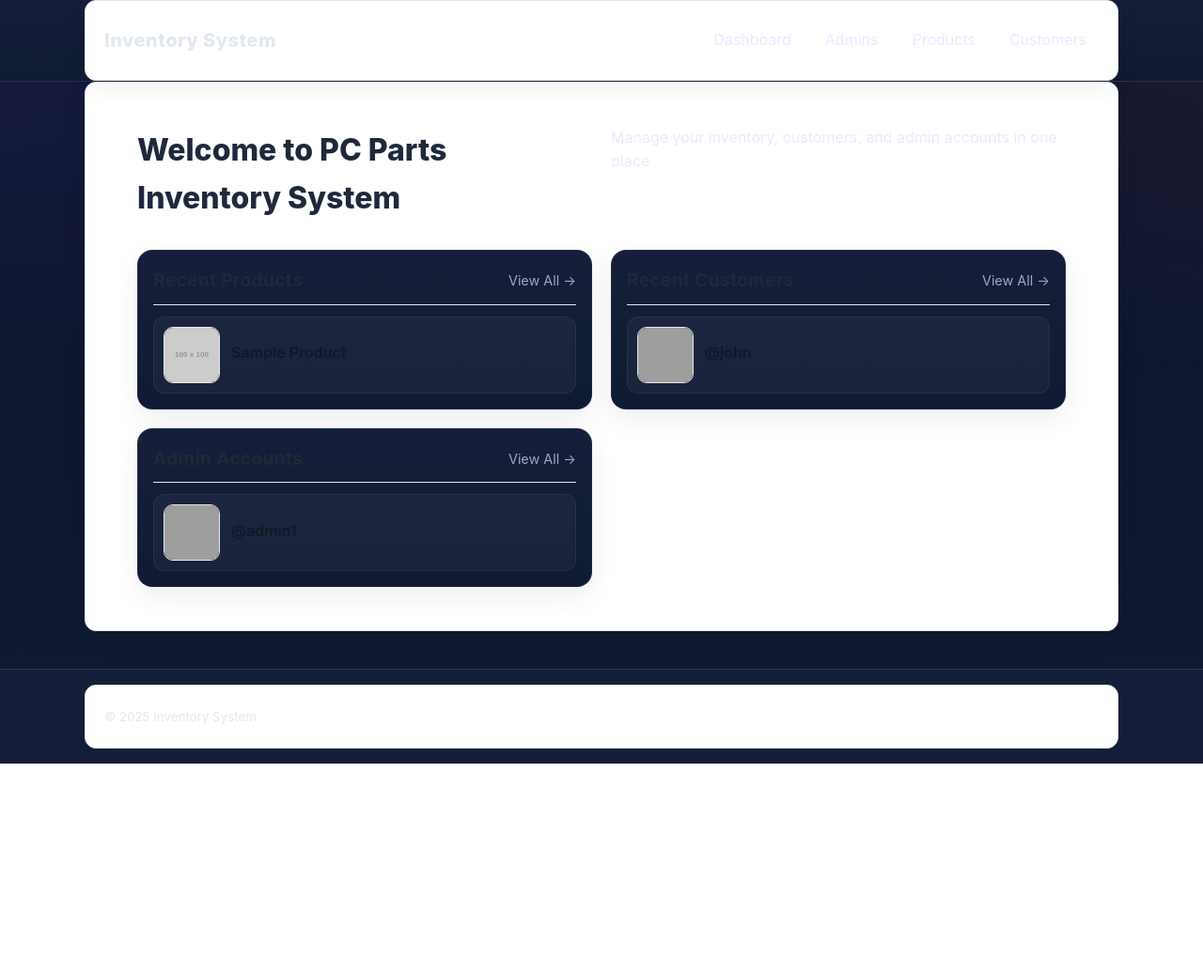
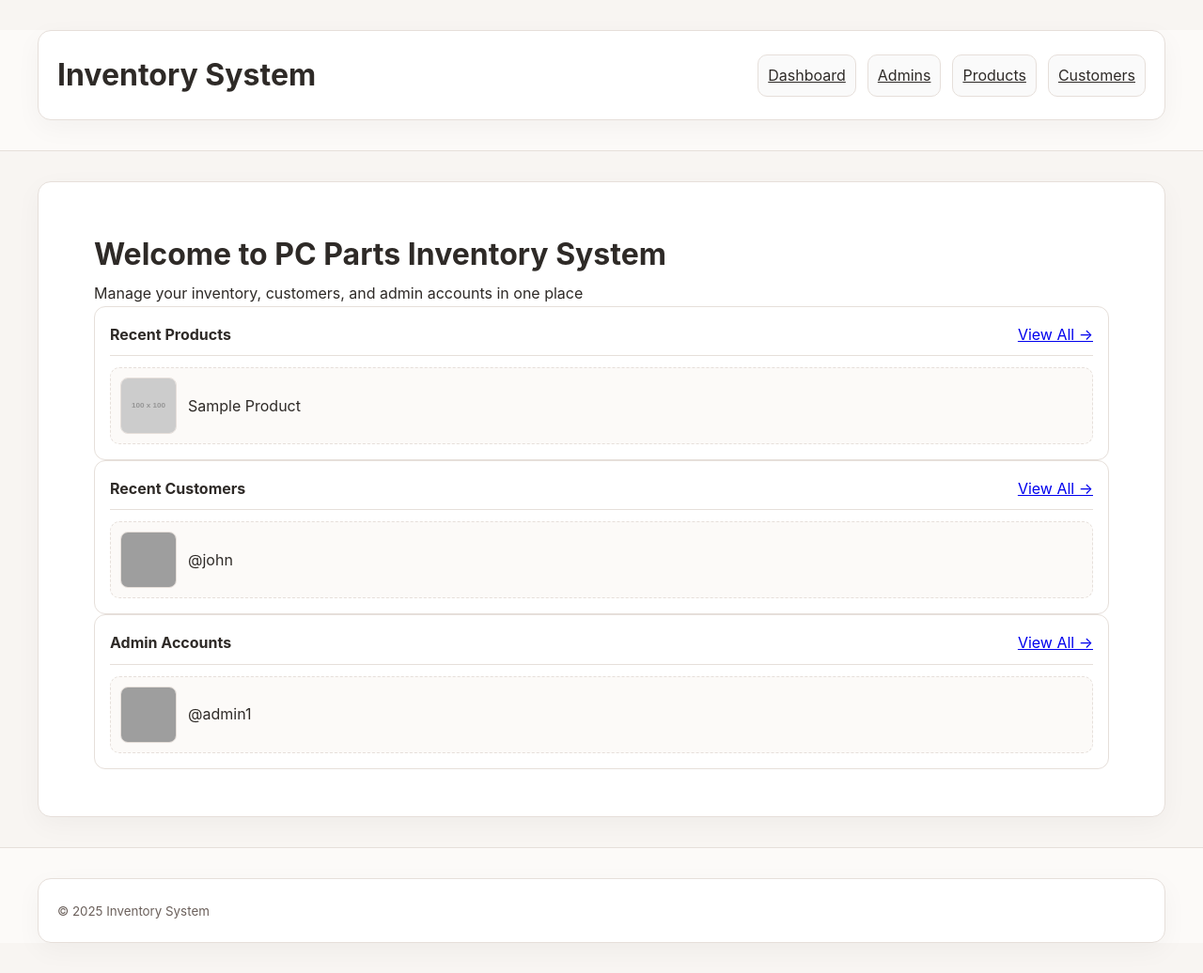
Before and after one commit to FosterMaggies/integ, a PHP site: page / in a window 1280 px wide. Shown: the whole page at 94% size. Before the commit the page ends 813 px from the top, so only its background shows below. Run offline with PHP 8.4, Linux system fonts and the light colour scheme; data comes from the database, SQL or seed files in the repository; grey boxes labelled with a size stand in for pictures from a placeholder-image service; some libraries are stand-ins or nearby versions; grey boxes are pictures that could not be loaded.

Commit message:
Refactor image paths and update CSS styles
Co-authored-by: blacklfoster <blacklfoster@gmail.com>

```diff
--- a/admin.php
+++ b/admin.php
@@ -79,7 +79,7 @@ $items = $db->getAll($table);
         <td><?php echo htmlspecialchars($row['password'] ?? ''); ?></td>
         <td>
           <?php if (!empty($row['image'])): ?>
-            <img src="admin_images/<?php echo htmlspecialchars($row['image']); ?>" alt="Admin Image" style="width:48px;height:48px;object-fit:cover;border-radius:8px">
+            <img src="admin/<?php echo htmlspecialchars($row['image']); ?>" alt="Admin Image" style="width:48px;height:48px;object-fit:cover;border-radius:8px">
           <?php else: ?>
             <span class="badge">No image</span>
           <?php endif; ?>
--- a/customer.php
+++ b/customer.php
@@ -75,7 +75,7 @@ $items = $db->getAll($table);
         <td><?php echo htmlspecialchars($row['password'] ?? ''); ?></td>
         <td>
           <?php if (!empty($row['image'])): ?>
-            <img src="customer_images/<?php echo htmlspecialchars($row['image']); ?>" alt="Customer Image" style="width:48px;height:48px;object-fit:cover;border-radius:8px">
+            <img src="customer/<?php echo htmlspecialchars($row['image']); ?>" alt="Customer Image" style="width:48px;height:48px;object-fit:cover;border-radius:8px">
           <?php else: ?>
             <span class="badge">No image</span>
           <?php endif; ?>
--- a/db_model.php
+++ b/db_model.php
@@ -51,7 +51,7 @@ class DBModel {
                 $file_ext = pathinfo($files[$file_field]['name'], PATHINFO_EXTENSION);
                 $base = $this->getImageBase($table);
                 $new_filename = "{$base}_{$insert_id}.{$file_ext}";
-                $target_dir = "{$base}_images/";
+                $target_dir = "{$base}/";
 
                 // Create directory if it doesn't exist
                 if (!file_exists($target_dir)) {
@@ -123,7 +123,7 @@ class DBModel {
                 $existing = $this->getById($table, $id);
                 $old_file = $existing && isset($existing['image']) ? $existing['image'] : null;
                 $base = $this->getImageBase($table);
-                $target_dir = "{$base}_images/";
+                $target_dir = "{$base}/";
                 if ($old_file && file_exists($target_dir . $old_file)) {
                     unlink($target_dir . $old_file);
                 }
@@ -157,7 +157,7 @@ class DBModel {
 
         if ($record && isset($record['image'])) {
             $base = $this->getImageBase($table);
-            $image_path = "{$base}_images/" . $record['image'];
+            $image_path = "{$base}/" . $record['image'];
             if ($record['image'] && file_exists($image_path)) {
                 unlink($image_path);
             }
--- a/index.php
+++ b/index.php
@@ -6,9 +6,9 @@ $customers = $conn->query("SELECT id, username, image FROM customers ORDER BY id
 $admins = $conn->query("SELECT id, username, image FROM admins ORDER BY id DESC LIMIT 3")->fetch_all(MYSQLI_ASSOC);
 
 $base_url = '';
-$product_img_dir = 'product_images/';
-$customer_img_dir = 'customer_images/';
-$admin_img_dir = 'admin_images/';
+$product_img_dir = 'product/';
+$customer_img_dir = 'customer/';
+$admin_img_dir = 'admin/';
 ?>
 
 <div class="dashboard-container">
--- a/product.php
+++ b/product.php
@@ -113,7 +113,7 @@ $items = $db->getAll($table);
         <td><?php echo (int)$row['id']; ?></td>
         <td>
           <?php if (!empty($row['image'])): ?>
-            <img src="product_images/<?php echo htmlspecialchars($row['image']); ?>" alt="" style="width:48px;height:48px;object-fit:cover;border-radius:8px">
+            <img src="product/<?php echo htmlspecialchars($row['image']); ?>" alt="" style="width:48px;height:48px;object-fit:cover;border-radius:8px">
           <?php else: ?>
             <span class="badge">No image</span>
           <?php endif; ?>
--- a/style.css
+++ b/style.css
@@ -1,3 +1,40 @@
-/* Root-level stylesheet (moved from assets) */
-@import url('assets/style.css');
-@import url('assets/styles.css');
+/* Root-level stylesheet (nude palette) */
+:root{
+  --bg:#f8f5f2; --surface:#ffffff; --surface-2:#fcfaf8;
+  --text:#2e2a27; --muted:#6b605b; --primary:#c38b8b; --primary-dark:#a87070;
+  --accent:#d9b08c; --accent-2:#eac9a1; --border:#e6dfda;
+  --success:#7ea172; --danger:#c56a6a; --info:#8aa0b2;
+}
+*{box-sizing:border-box;margin:0;padding:0}
+body{font-family:Inter,system-ui,Segoe UI,Roboto,Arial,sans-serif;line-height:1.7;background:var(--bg);color:var(--text)}
+.container{max-width:1200px;margin:32px auto;padding:20px;background:var(--surface);border:1px solid var(--border);border-radius:14px;box-shadow:0 8px 28px rgba(0,0,0,.04)}
+.site-header{position:sticky;top:0;background:var(--surface-2);border-bottom:1px solid var(--border);z-index:10}
+.site-header .container{display:flex;align-items:center;justify-content:space-between}
+.site-header h1{color:var(--text)}
+nav{display:flex;gap:12px}
+nav a{color:var(--text);padding:8px 10px;border-radius:10px;background:rgba(0,0,0,.02);border:1px solid var(--border)}
+nav a:hover{background:rgba(0,0,0,.04)}
+.panel{background:var(--surface);border:1px solid var(--border);border-radius:14px;padding:18px;margin:16px 0}
+.card{background:linear-gradient(180deg,var(--surface),var(--surface-2));border:1px solid var(--border);border-radius:12px;padding:16px}
+label{display:block;margin-bottom:6px;color:var(--muted)}
+.input,textarea,select,.file{width:100%;padding:12px;border:1px solid var(--border);border-radius:10px;background:#fff;color:var(--text)}
+.row{display:grid;grid-template-columns:1fr 1fr;gap:12px}
+button,.btn,input[type=submit]{background:var(--primary);color:#fff;border:none;border-radius:10px;padding:10px 16px;cursor:pointer}
+.btn:hover,input[type=submit]:hover{background:var(--primary-dark)}
+.btn-outline{background:transparent;border:1px solid var(--primary);color:var(--text)}
+.btn-danger{background:var(--danger);color:#fff}
+.table{width:100%;border-collapse:collapse;background:#fff;border:1px solid var(--border);border-radius:10px;overflow:hidden}
+.table th,.table td{border-bottom:1px solid var(--border);padding:12px;text-align:left}
+.table thead th{background:var(--surface-2);color:var(--muted)}
+.dashboard-container{max-width:1100px;margin:20px auto;padding:10px}
+.preview-column{background:var(--surface);border:1px solid var(--border);border-radius:12px;padding:16px}
+.preview-header{display:flex;justify-content:space-between;align-items:center;margin-bottom:12px;border-bottom:1px solid var(--border);padding-bottom:8px}
+.preview-title{font-weight:700;color:var(--text)}
+.item-list{display:flex;flex-direction:column;gap:12px}
+.item-card{display:flex;gap:12px;align-items:center;padding:10px;border-radius:10px;background:var(--surface-2);border:1px dashed var(--border)}
+.item-image{width:60px;height:60px;object-fit:cover;border-radius:8px;border:1px solid var(--border)}
+.alert{padding:12px;border-radius:10px;border:1px solid var(--border);margin:10px 0}
+.alert.success{background:#f1f7f1;border-color:#cfe6cf}
+.alert.error{background:#f9f1f1;border-color:#ebc7c7}
+.alert.info{background:#f1f4f7;border-color:#d2dde7}
+.site-footer{background:var(--surface-2);border-top:1px solid var(--border);color:var(--muted)}
```
